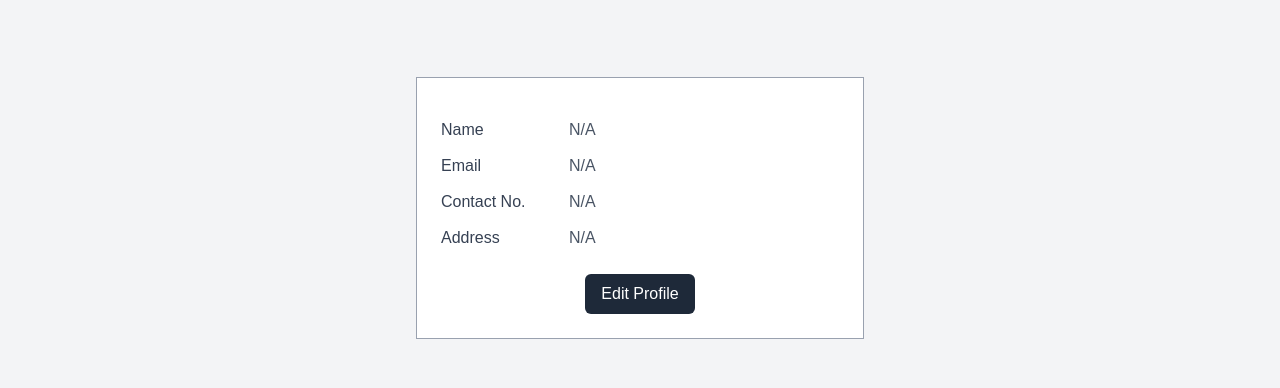
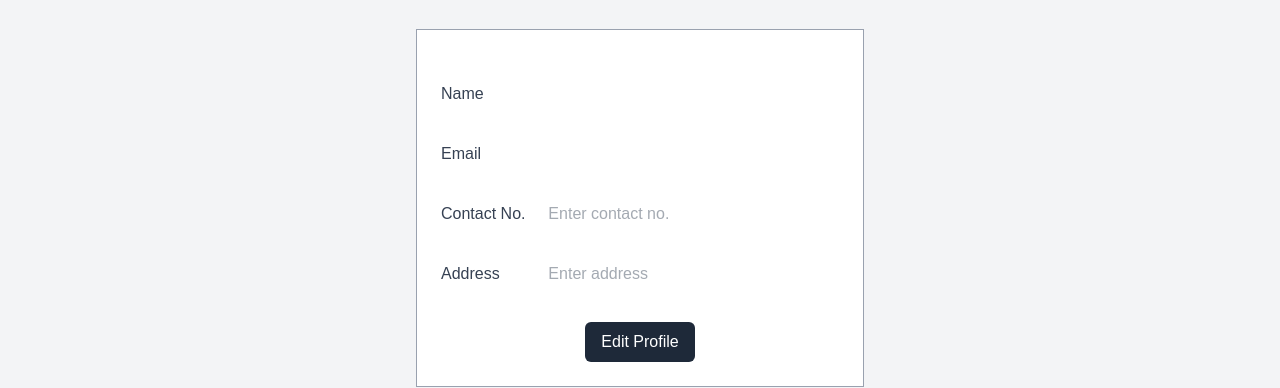
Before and after one commit to Mahinvora04/Amazon-Clone-Next-js-typescript, a Next.js app: page /profile in a window 1280 px wide. Shown: the part 308-696 px from the top of the page. Built offline with nearby package versions, Linux system fonts and the light colour scheme; no server answers; the database is empty.

Commit message:
updated profile page

```diff
--- a/src/app/api/auth/github/callback/route.ts
+++ b/src/app/api/auth/github/callback/route.ts
@@ -81,7 +81,7 @@ export async function GET(req: Request) {
     }
 
     // Generate JWT token
-    const jwtToken = jwt.sign({ id: user.user_id }, process.env.JWT_SECRET, {
+    const jwtToken = jwt.sign({ id: user.user_id }, process.env.JWT_SECRET as string, {
       expiresIn: '7d',
     });
 
--- a/src/app/api/auth/google/callback/route.ts
+++ b/src/app/api/auth/google/callback/route.ts
@@ -47,7 +47,7 @@ export async function GET(req: Request) {
     );
 
     // Generate JWT token
-    const jwtToken = jwt.sign({ id: user.user_id }, process.env.JWT_SECRET, {
+    const jwtToken = jwt.sign({ id: user.user_id }, process.env.JWT_SECRET as string, {
       expiresIn: '7d',
     });
 
--- a/src/app/api/auth/login/route.ts
+++ b/src/app/api/auth/login/route.ts
@@ -42,7 +42,7 @@ export async function POST(req: Request) {
       );
     }
 
-    const authToken = jwt.sign({ email }, process.env.JWT_SECRET, {
+    const authToken = jwt.sign({ email }, process.env.JWT_SECRET as string, {
       expiresIn: '7d',
     });
 
--- a/src/app/api/auth/register/route.ts
+++ b/src/app/api/auth/register/route.ts
@@ -55,7 +55,7 @@ export async function POST(req: Request) {
       );
     }
 
-    const authToken = jwt.sign({ email }, process.env.JWT_SECRET, {
+    const authToken = jwt.sign({ email }, process.env.JWT_SECRET as string, {
       expiresIn: '7d',
     });
 
--- a/src/app/products/page.tsx
+++ b/src/app/products/page.tsx
@@ -7,9 +7,11 @@ import Link from 'next/link';
 import { useParams } from 'next/navigation';
 import { useEffect, useState } from 'react';
 
-import Filter from '../../components/Filter';
-import Loader from '../../components/Loader';
-import PaginationComponent from '../../components/PaginationComponent';
+// import SearchComponent from '@/components/SearchComponent';
+
+import Filter from '@/components/Filter';import Loader from '@/components/Loader';
+import PaginationComponent from '@/components/PaginationComponent';
+
 import useStore from '../store';
 
 type Product = {
@@ -143,6 +145,7 @@ export default function Products() {
               <h1 className="text-3xl font-bold m-5 text-center sm:text-left">
                 All Products
               </h1>
+              {/* <SearchComponent products={products} /> */}
               <div className="grid grid-cols-1 md:grid-cols-1 gap-4">
                 {products.map((product: Product) => {
                   const isInCart = cart.some(
@@ -157,7 +160,7 @@ export default function Products() {
                       className="flex flex-col sm:flex-row items-center p-4"
                     >
                       <Image
-                        src={product.image_url || 'default-product.png'}
+                        src={product.image_url}
                         alt={product.product_name}
                         className="w-60 h-auto object-cover bg-gray-100 p-5"
                         width={300}
--- a/src/app/profile/page.tsx
+++ b/src/app/profile/page.tsx
@@ -1,9 +1,7 @@
 'use client';
 
 import 'flatpickr/dist/flatpickr.min.css';
-import { useRouter } from 'next/navigation';
 import { useEffect, useState } from 'react';
-import { ToastContainer, toast } from 'react-toastify';
 
 import useStore from '../store';
 
@@ -13,7 +11,6 @@ type User = {
 };
 
 const Profile = () => {
-  const router = useRouter();
   const { fetchedUser, fetchUserProfile, updateUserProfile } = useStore();
   const [error, setError] = useState('');
   const [isEditing, setIsEditing] = useState(false);
@@ -31,7 +28,8 @@ const Profile = () => {
     };
 
     loadUser();
-  }, [router, fetchedUser, fetchUserProfile]);
+    // eslint-disable-next-line react-hooks/exhaustive-deps
+  }, []);
 
   // Effect to update state when fetchedUser changes
   useEffect(() => {
@@ -51,40 +49,39 @@ const Profile = () => {
       fetchUserProfile();
     } catch (err) {
       console.error('Error updating profile:', err);
-      toast.error('Something went wrong!');
     }
   };
 
   if (error) return <p className="text-red-500 text-center mt-6">{error}</p>;
+
   if (!fetchedUser)
     return <p className="text-center text-gray-600 mt-6">Loading...</p>;
 
   return (
     <>
       <div className="flex justify-center items-center min-h-screen bg-gray-100 p-6">
-        <ToastContainer
-          position="top-right"
-          autoClose={3000}
-          hideProgressBar={false}
-          closeOnClick
-          pauseOnHover
-          draggable
-          theme="colored"
-        />
         <div className="bg-white border border-gray-400 p-6 w-full max-w-md text-center">
           <div className="mt-4 text-left space-y-3">
             <div className="flex items-center">
               <span className="font-medium text-gray-700 w-32">Name</span>
-              <span className="text-gray-600">
-                {fetchedUser.name ? fetchedUser.name : 'N/A'}
-              </span>
+              <input
+                name="name"
+                value={fetchedUser.name || ''}
+                onChange={handleChange}
+                disabled={true}
+                className="w-full border rounded-lg p-3 text-gray-600 disabled:cursor-not-allowed disabled:border-0"
+              />
             </div>
 
             <div className="flex items-center">
               <span className="font-medium text-gray-700 w-32">Email</span>
-              <span className="text-gray-600">
-                {fetchedUser.email ? fetchedUser.email : 'N/A'}
-              </span>
+              <input
+                name="email"
+                value={fetchedUser.email || ''}
+                onChange={handleChange}
+                disabled={true}
+                className="w-full border rounded-lg p-3 text-gray-600 disabled:cursor-not-allowed disabled:border-0"
+              />
             </div>
 
             {/* Contact Field */}
@@ -92,37 +89,27 @@ const Profile = () => {
               <span className="font-medium text-gray-700 w-32">
                 Contact No.
               </span>
-              {isEditing ? (
               <input
                 name="contact"
                 value={editedUser.contact || ''}
                 onChange={handleChange}
                 placeholder="Enter contact no."
-                  className="w-full border rounded-lg p-3 text-black focus:ring-2 focus:ring-cyan-400"
+                disabled={!isEditing}
+                className="w-full border rounded-lg p-3 text-gray-600 focus:ring-2 focus:ring-cyan-400  disabled:cursor-not-allowed disabled:border-0"
               />
-              ) : (
-                <span className="text-gray-600">
-                  {fetchedUser.contact ? fetchedUser.contact : 'N/A'}
-                </span>
-              )}
             </div>
 
             {/* Address Field */}
             <div className="flex items-center">
               <span className="font-medium text-gray-700 w-32">Address</span>
-              {isEditing ? (
               <input
                 name="address"
                 value={editedUser.address || ''}
                 onChange={handleChange}
                 placeholder="Enter address"
-                  className="w-full border rounded-lg p-3 text-black focus:ring-2 focus:ring-cyan-400"
+                disabled={!isEditing}
+                className="w-full border rounded-lg p-3 text-gray-600 focus:ring-2 focus:ring-cyan-400 disabled:cursor-not-allowed disabled:border-0"
               />
-              ) : (
-                <span className="text-gray-600">
-                  {fetchedUser.address ? fetchedUser.address : 'N/A'}
-                </span>
-              )}
             </div>
           </div>
 
--- a/src/app/wishlist/page.tsx
+++ b/src/app/wishlist/page.tsx
@@ -30,7 +30,8 @@ const Wishlist = () => {
       };
       fetchData();
     }
-  }, [getCartByUserId,getWishlistByUserId]);
+  // eslint-disable-next-line react-hooks/exhaustive-deps
+  }, []);
 
   const handleAddToCart = async (productId: string) => {
     await addToCart(productId);
```
Lines whose indentation alone changed are shown as unchanged.
